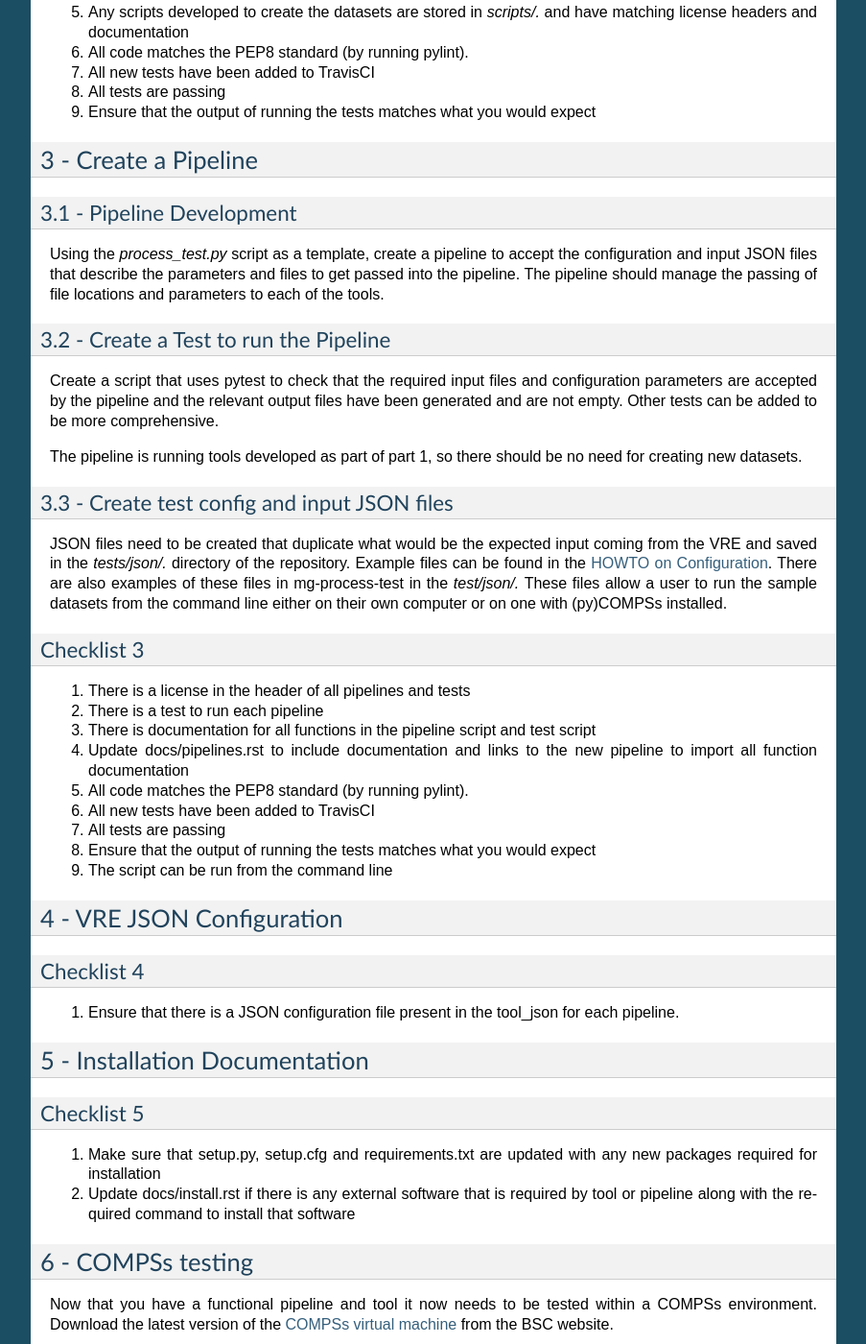
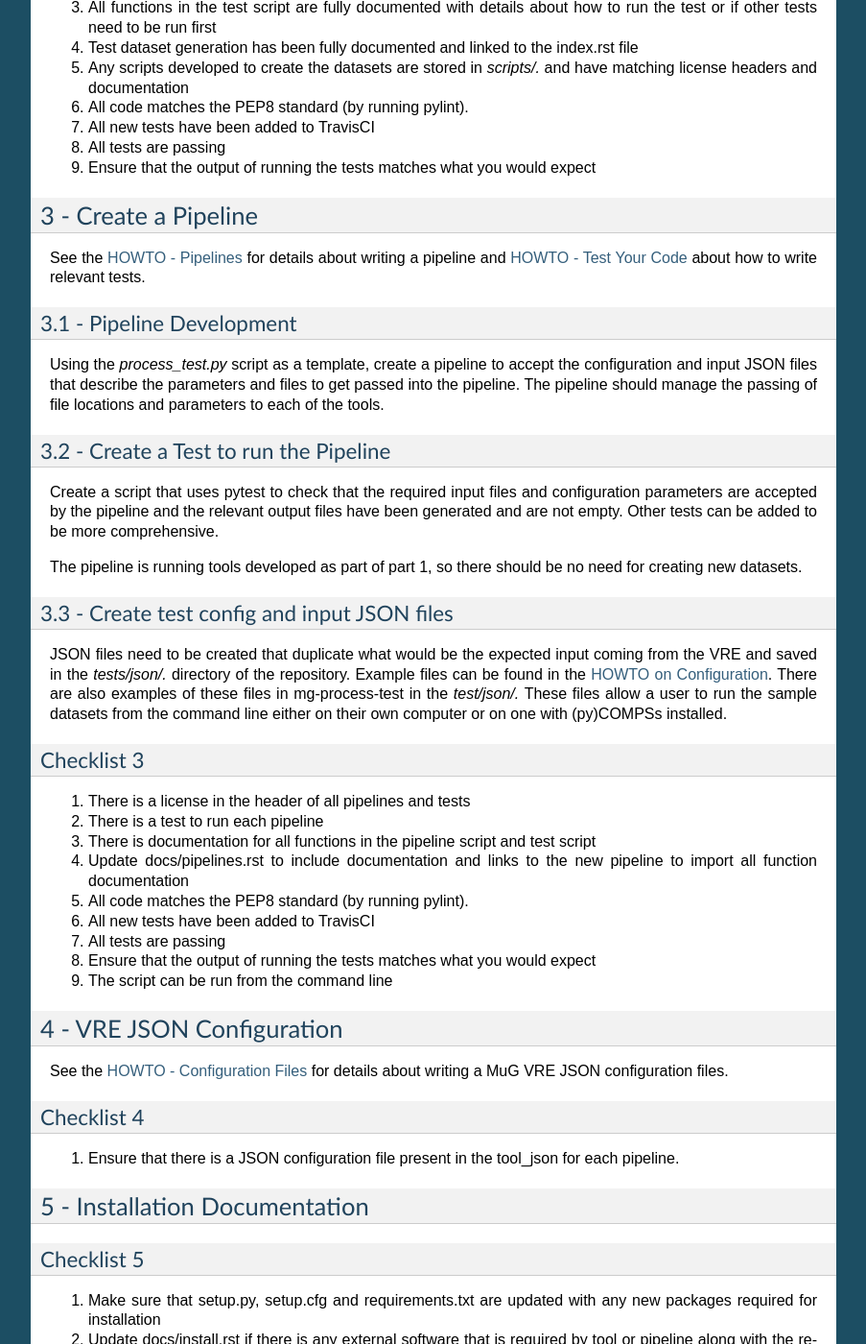
Before and after one commit to Multiscale-Genomics/mg-docs, a Sphinx documentation site: the page built from docs/howto/development_checklist.rst, in a window 1280 px wide and 1400 px high, scrolled down 1830 px. Shown: the whole window at 96% size, without its empty margins (198-1101 px from the left). Built offline with Sphinx 7.4.7, drawn with Linux system fonts in a browser that asks for light colours; some of the changed text lies outside the part shown.

Commit message:
Added extra links from the dev checklist to the relevant HOWTO pages

```diff
--- a/docs/howto/development_checklist.rst
+++ b/docs/howto/development_checklist.rst
@@ -58,6 +58,8 @@
 1 - Create a Tool
 -----------------
 
+See the `HOWTO - Tools <howto_tool.html>`_ for details about writing a tool and `HOWTO - Test Your Code <howto_testing.html>`_ about how to write relevant tests
+
 1.1 - Tool Development
 ^^^^^^^^^^^^^^^^^^^^^^
 
@@ -106,6 +108,8 @@
 3 - Create a Pipeline
 ---------------------
 
+See the `HOWTO - Pipelines <howto_pipeline.html>`_ for details about writing a pipeline and `HOWTO - Test Your Code <howto_testing.html>`_ about how to write relevant tests.
+
 3.1 - Pipeline Development
 ^^^^^^^^^^^^^^^^^^^^^^^^^^
 
@@ -140,6 +144,8 @@
 
 4 - VRE JSON Configuration
 --------------------------
+
+See the `HOWTO - Configuration Files <howto_config.html>`_ for details about writing a MuG VRE JSON configuration files.
 
 Checklist 4
 ^^^^^^^^^^^
--- a/docs/howto/index.rst
+++ b/docs/howto/index.rst
@@ -23,6 +23,7 @@
    howto_tool
    howto_pipeline
    howto_documentation
+   howto_license
    howto_config
    howto_logging
    howto_testing
```
